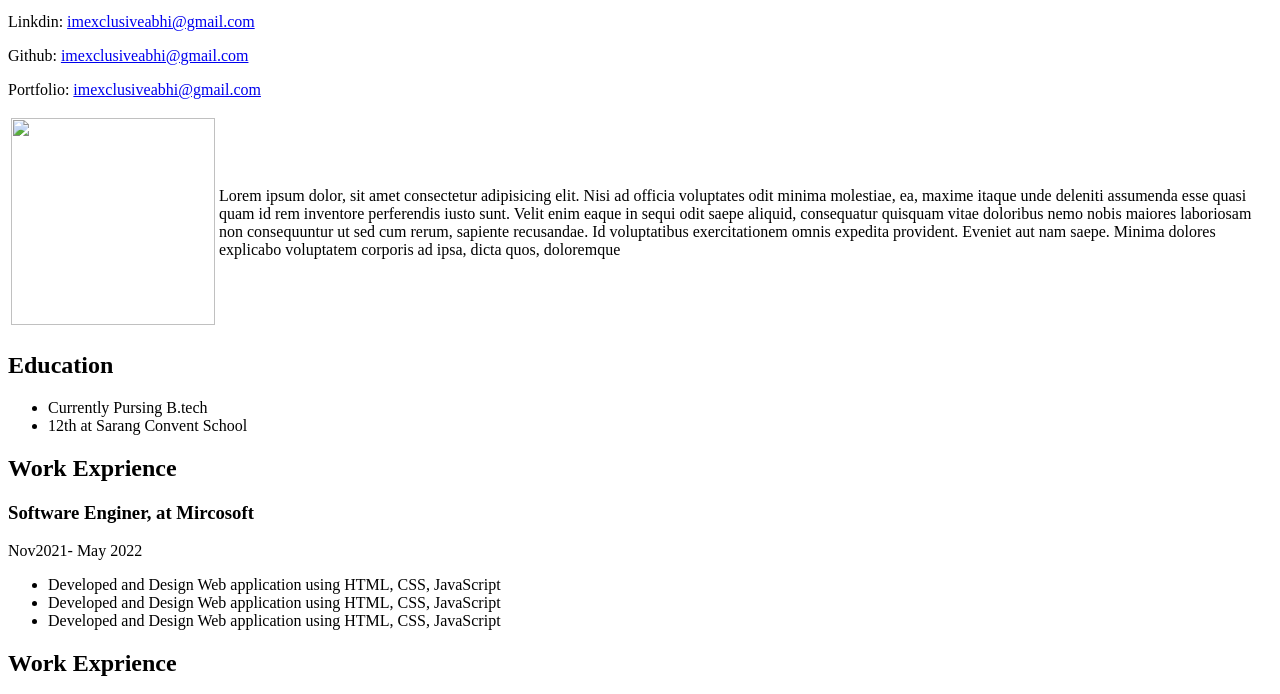
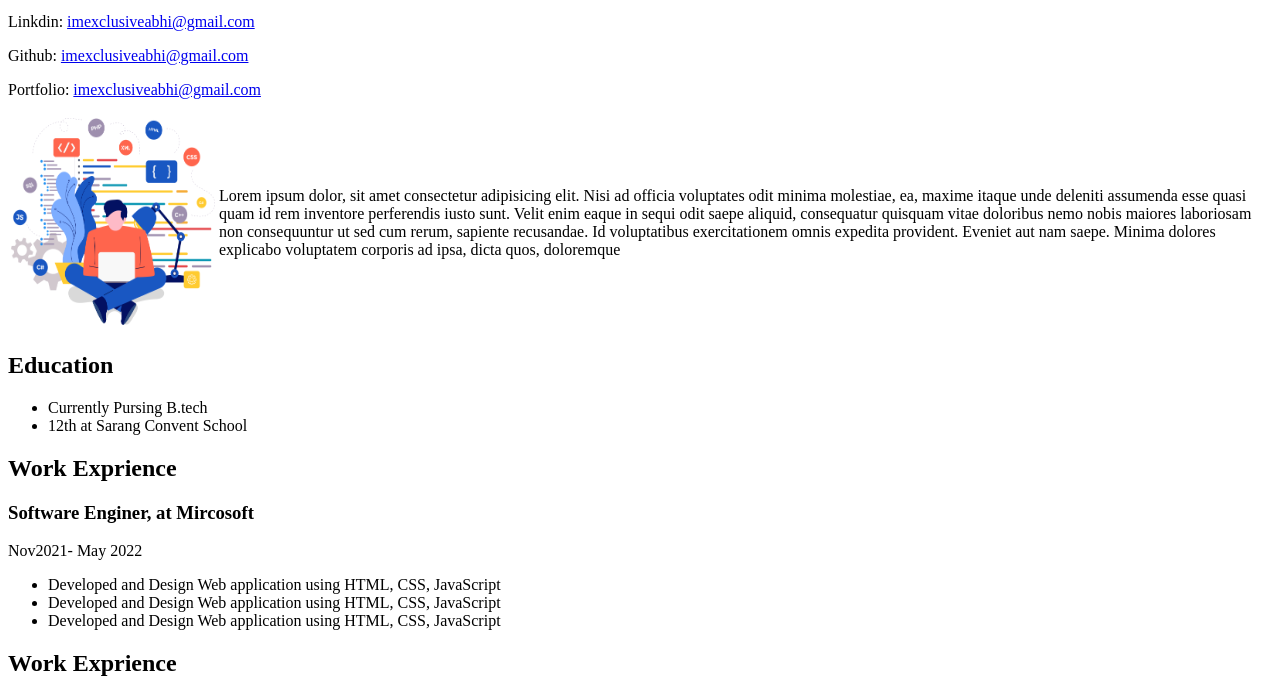
Before and after one commit to exclusiveabhi/mitmoradabad, a plain HTML site: page resume.html in a window 1280 px wide. Shown: the part 101-795 px from the top of the page. Drawn offline with Linux system fonts and the light colour scheme.

Commit message:
25/02/2024

```diff
--- a/assets/pages/resume.html
+++ b/resume.html
@@ -32,7 +32,7 @@
         <table>
             <tr>
                 <td>
-                    <img src="hero.png">
+                    <img src="assets/images/hero/hero.png">
                 </td>
                 <td>
                     Lorem ipsum dolor, sit amet consectetur adipisicing elit. Nisi ad
```
Also changed, not shown: assets/images/hero/hero.png (added).
